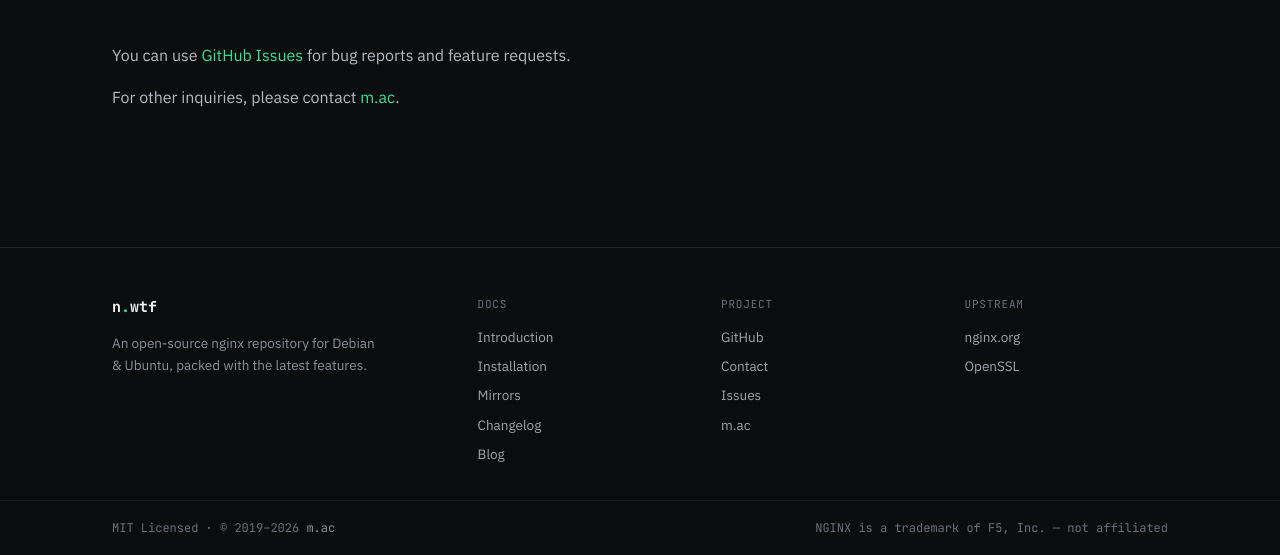
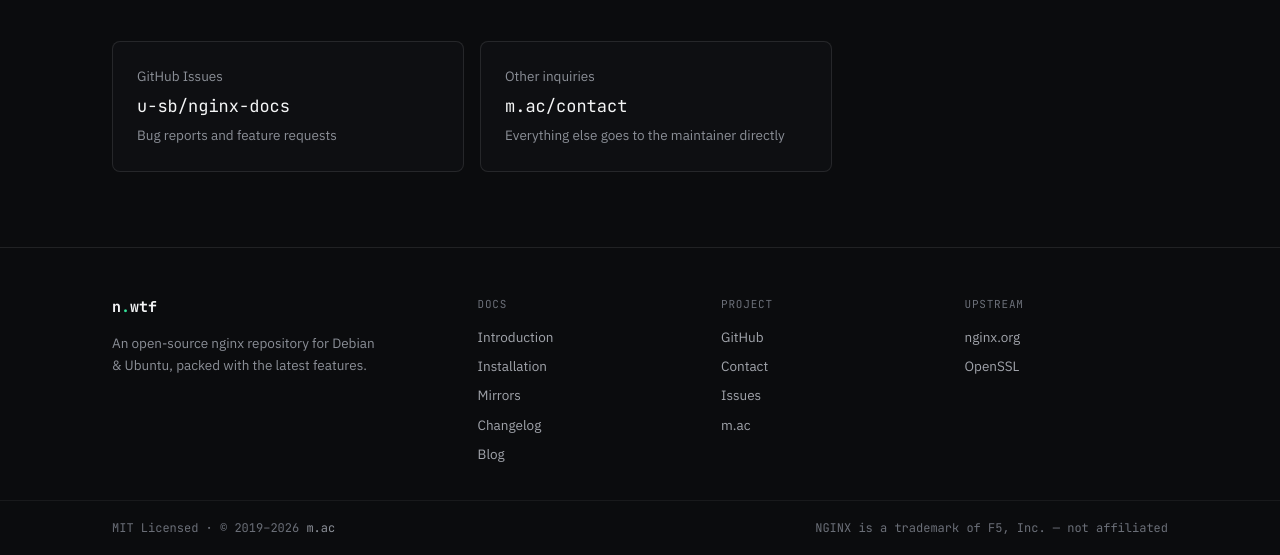
Before and after one commit to u-sb/nginx-docs, an Astro site: page /contact in a window 1280 px wide. Shown: the part 245-800 px from the top of the page. Built offline with nearby package versions, Linux system fonts and the light colour scheme; Astro itself is replaced by a stand-in of ours.

Commit message:
Redesign contact page as tile cards
Card-style channel tiles after m.ac's TileLink pattern: label,
mono value, one-line description, hover lift.

Co-Authored-By: Claude Fable 5 <noreply@anthropic.com>

```diff
--- a/src/pages/contact.astro
+++ b/src/pages/contact.astro
@@ -1,7 +1,21 @@
 ---
 import DocsLayout from '@/layouts/DocsLayout.astro';
 
-const p = 'm-0 text-[16px] leading-[1.75] text-body';
+// Card-style contact entries, after m.ac's TileLink pattern.
+const channels = [
+    {
+        href: 'https://github.com/u-sb/nginx-docs/issues',
+        label: 'GitHub Issues',
+        value: 'u-sb/nginx-docs',
+        desc: 'Bug reports and feature requests',
+    },
+    {
+        href: 'https://m.ac/contact/',
+        label: 'Other inquiries',
+        value: 'm.ac/contact',
+        desc: 'Everything else goes to the maintainer directly',
+    },
+];
 ---
 <DocsLayout title="Contact"
             description="How to reach the maintainers for bug reports, feature requests and other inquiries."
@@ -9,6 +23,16 @@ const p = 'm-0 text-[16px] leading-[1.75] text-body';
             headings={[]}>
     <span slot="lede">How to reach the maintainers.</span>
 
-    <p class:list={[p, 'mb-3.5']}>You can use <a href="https://github.com/u-sb/nginx-docs/issues">GitHub Issues</a> for bug reports and feature requests.</p>
-    <p class={p}>For other inquiries, please contact <a href="https://m.ac/contact/">m.ac</a>.</p>
+    <div class="grid grid-cols-1 gap-4 sm:grid-cols-2">
+        {channels.map((channel) => (
+                <a href={channel.href}
+                   target="_blank"
+                   rel="noopener"
+                   class="block rounded-lg border border-white/10 bg-cell p-6 transition-[border-color,transform,background-color] duration-200 ease-out hover:-translate-y-0.5 hover:border-white/20 hover:bg-[#13151a]">
+                    <div class="text-[13.5px] text-mute">{channel.label}</div>
+                    <div class="mt-2 font-mono text-[17px] text-ink">{channel.value}</div>
+                    <div class="mt-1.5 text-[13.5px] leading-[1.6] text-mute">{channel.desc}</div>
+                </a>
+        ))}
+    </div>
 </DocsLayout>
```
